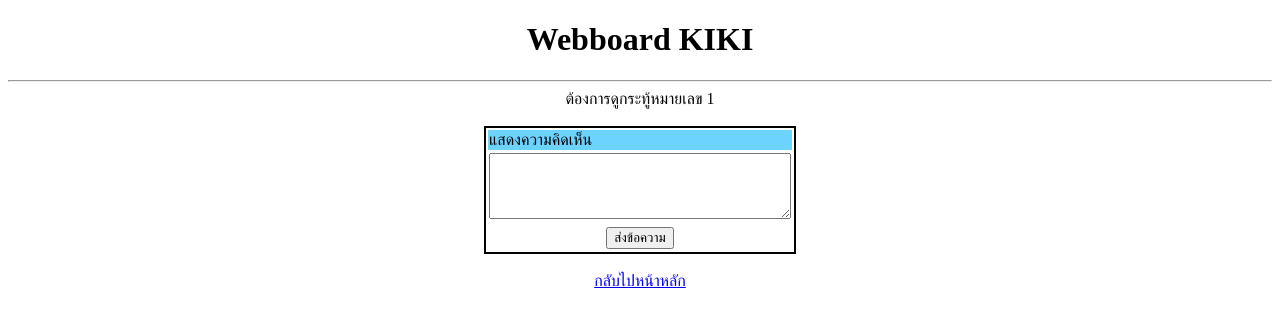
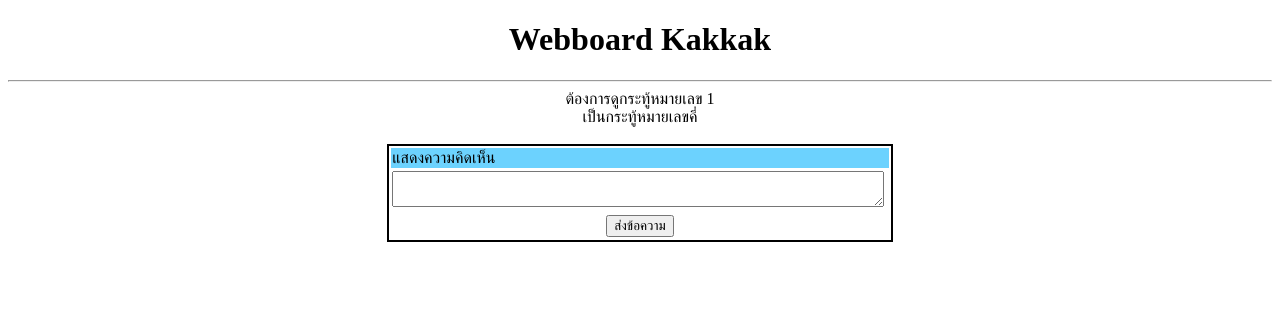
Before and after one commit to Thispowder/WebApp_ECT-, a PHP site: page /post.php?id=1 in a window 1280 px wide. Shown: the top 327 px of the page. Run offline with PHP 8.4, Linux system fonts and the light colour scheme.

Commit message:
add file

```diff
--- a/post.php
+++ b/post.php
@@ -4,19 +4,28 @@
     <meta charset="UTF-8">
     <meta http-equiv="X-UA-Compatible" content="IE=edge">
     <meta name="viewport" content="width=device-width, initial-scale=1.0">
-    <title>post</title>
+    <title>POST</title>
 </head>
 <body>
-    <h1 align="center">Webboard KIKI</h1>
+    <h1 align = "center">Webboard Kakkak</h1>
     <hr>
-    <div align="center">
-        ต้องการดูกระทู้หมายเลข <?php echo $_GET["id"]; ?><br><br>
-        <table style="width: 10%;  border: 2px solid black;">
-        <tr><td style="background-color: #6CD2FE;">แสดงความคิดเห็น</td></tr>
-        <tr><td><textarea rows="4" cols="35"></textarea></td></tr>
-        <tr><td align="center"><input type="submit" name="submit" value="ส่งข้อความ"></td></tr>
-        </table><br>
-        <a href="index.html">กลับไปหน้าหลัก</a>
-    </div>
+    <div align ="center">
+        <?php echo "ต้องการดูกระทู้หมายเลข ".$_GET["id"]; ?>
+        <br>
+        <?php
+            if($_GET["id"]%2==0){
+                echo "เป็นกระทู้หมายเลขคู่";
+            }else{
+                echo "เป็นกระทู้หมายเลขคี่";
+            }
+        ?>
+    </div><br>
+    <table style="border: 2px solid black;width:40%" align="center">
+        <tr><td colspan="2" style="background-color: #6CD2FE">แสดงความคิดเห็น</td></tr>
+        <tr><td><textarea id="textarea" name="textarea" style="width: 98%"></textarea></td></tr>
+        <tr><td colspan="2" align="center"><input type="submit" value="ส่งข้อความ"a></td></tr>
+    </table>
+
+
 </body>
 </html>
```
Also changed, not shown: verify.php (+21 -10 lines).
